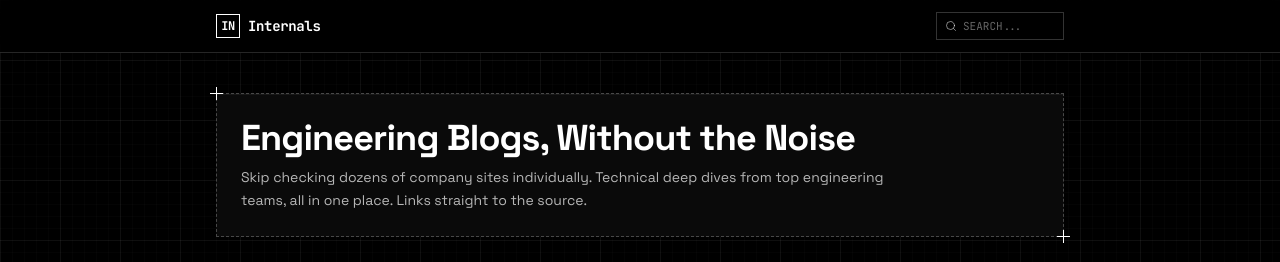
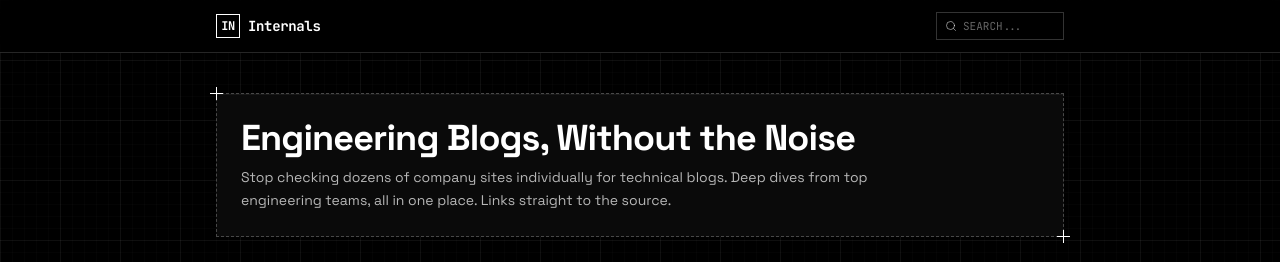
Before and after one commit to niteshrajpurohitt/internals, a Next.js app: page / in a window 1280 px wide. Shown: the top 262 px of the page. Built offline with nearby package versions, Linux system fonts and the light colour scheme; no server answers; the database is empty.

Commit message:
update hero description and site metadata copy

```diff
--- a/app/layout.tsx
+++ b/app/layout.tsx
@@ -15,7 +15,7 @@ const jetbrainsMono = JetBrains_Mono({
 
 export const metadata: Metadata = {
   title: "Internals — Engineering Blogs, Without the Noise",
-  description: "Skip checking dozens of company sites individually. Technical deep dives from top engineering teams, all in one place.",
+  description: "Stop checking dozens of company sites individually for technical blogs. Deep dives from top engineering teams, all in one place.",
   keywords: [
     "internals",
     "engineering blogs",
@@ -32,7 +32,7 @@ export const metadata: Metadata = {
   openGraph: {
     title: "Internals — Engineering Blogs, Without the Noise",
     description:
-      "Skip checking dozens of company sites individually. Technical deep dives from top engineering teams, all in one place.",
+      "Stop checking dozens of company sites individually for technical blogs. Deep dives from top engineering teams, all in one place.",
     type: "website",
   },
 };
--- a/app/page.tsx
+++ b/app/page.tsx
@@ -22,7 +22,7 @@ export default async function HomePage() {
           </h1>
 
           <p className="mt-2 max-w-2xl text-xs sm:text-sm leading-relaxed text-white/70">
-            Skip checking dozens of company sites individually. Technical deep dives from top engineering teams, all in one place. Links straight to the source.
+            Stop checking dozens of company sites individually for technical blogs. Deep dives from top engineering teams, all in one place. Links straight to the source.
           </p>
         </header>
 
```
